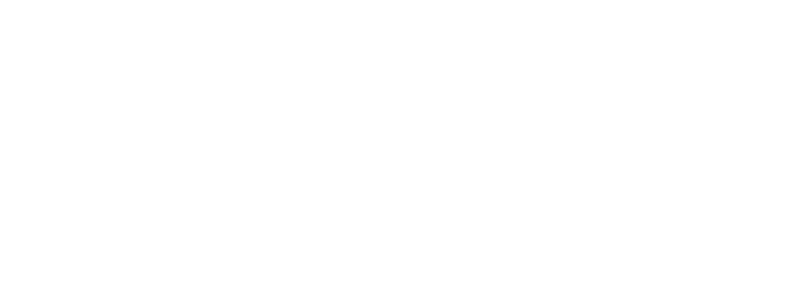
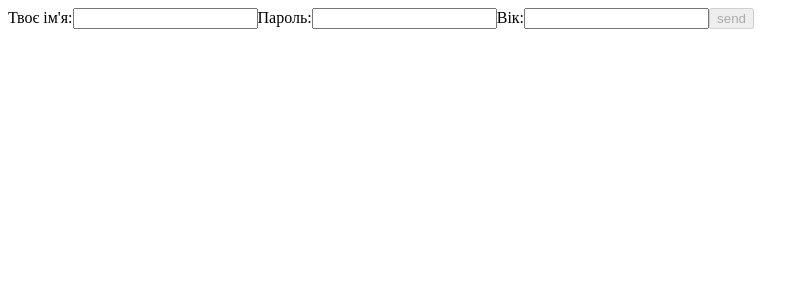
Before and after one commit to stsoprots/react, a React (Vite) app: page / in a window 1280 px wide. Shown: the top 300 px of the page, without its empty margins (0-809 px from the left). Built offline with nearby package versions, Linux system fonts and the light colour scheme.

Commit message:
useForm validation JOI

```diff
--- a/package.json
+++ b/package.json
@@ -13,7 +13,10 @@
     "@tailwindcss/vite": "^4.2.2",
     "react": "^19.2.4",
     "react-dom": "^19.2.4",
-    "tailwindcss": "^4.2.2"
+    "tailwindcss": "^4.2.2",
+    "joi": "^18.2.5",
+    "react-hook-form": "^7.86.0",
+    "@hookform/resolvers": "^5.9.1"
   },
   "devDependencies": {
     "@eslint/js": "^9.39.4",
--- a/src/App.tsx
+++ b/src/App.tsx
@@ -1,10 +1,11 @@
 import './App.css'
+import {FormComponent} from "./components/FormComponent.tsx";
 
 function App() {
 
     return (
         <>
-
+            <FormComponent/>
         </>
     )
 }
--- /dev/null
+++ b/src/components/FormComponent.tsx
@@ -0,0 +1,41 @@
+import userValidator from "../validators/user.validator.ts";
+import {useForm} from "react-hook-form";
+import {joiResolver} from "@hookform/resolvers/joi";
+
+interface IFormProps {
+    username: string,
+    password: string,
+    age: number,
+}
+
+export const FormComponent = () => {
+
+    const {handleSubmit, register, formState: {errors, isValid}} =
+        useForm<IFormProps>({mode: 'all', resolver: joiResolver(userValidator)});
+
+    const customHandler = (formDataProps: IFormProps) => {
+        console.log(formDataProps);
+    };
+
+    return (
+        <div>
+            <form onSubmit={handleSubmit(customHandler)}>
+                <label htmlFor='username'>Твоє ім'я:
+                    <input type="text" id="username" {...register('username')}/>
+                    {errors.username && <div>{errors.username.message}</div>}
+                </label>
+
+                <label htmlFor='password'>Пароль:
+                    <input type="text" id="password" {...register('password')}/>
+                    {errors.password && <div>{errors.password.message}</div>}
+                </label>
+
+                <label htmlFor='age'>Вік:
+                    <input type="text" id="age" {...register('age')}/>
+                    {errors.age && <div>{errors.age.message}</div>}
+                </label>
+                <button disabled={!isValid}>send</button>
+            </form>
+        </div>
+    );
+};
--- a/src/index.css
+++ b/src/index.css
@@ -1 +1 @@
-@import "tailwindcss";
+/*@import "tailwindcss";*/
--- /dev/null
+++ b/src/validators/user.validator.ts
@@ -0,0 +1,19 @@
+import Joi from 'joi';
+
+const userValidator = Joi.object({
+    username: Joi.string().pattern(/\w{4,}/).required().messages({
+        "string.pattern.base": "Дозволені тільки символи & Має бути не менше 4 символів"
+    }),
+
+    password: Joi.string().min(3).max(6).required().messages({
+        "string.min": "пароль має бути щонайменше 3 символи",
+        "string.max": "пароль не може бути довшим за 6 символів"
+    }),
+
+    age: Joi.string().min(1).max(117).required().messages({
+        "string.min": "мінімальний вік — 1",
+        "string.max": "максимальний вік — 117",
+    })
+})
+
+export default userValidator;
```
Also changed, not shown: 2 other files (tests, documents, lock files or other folders).
